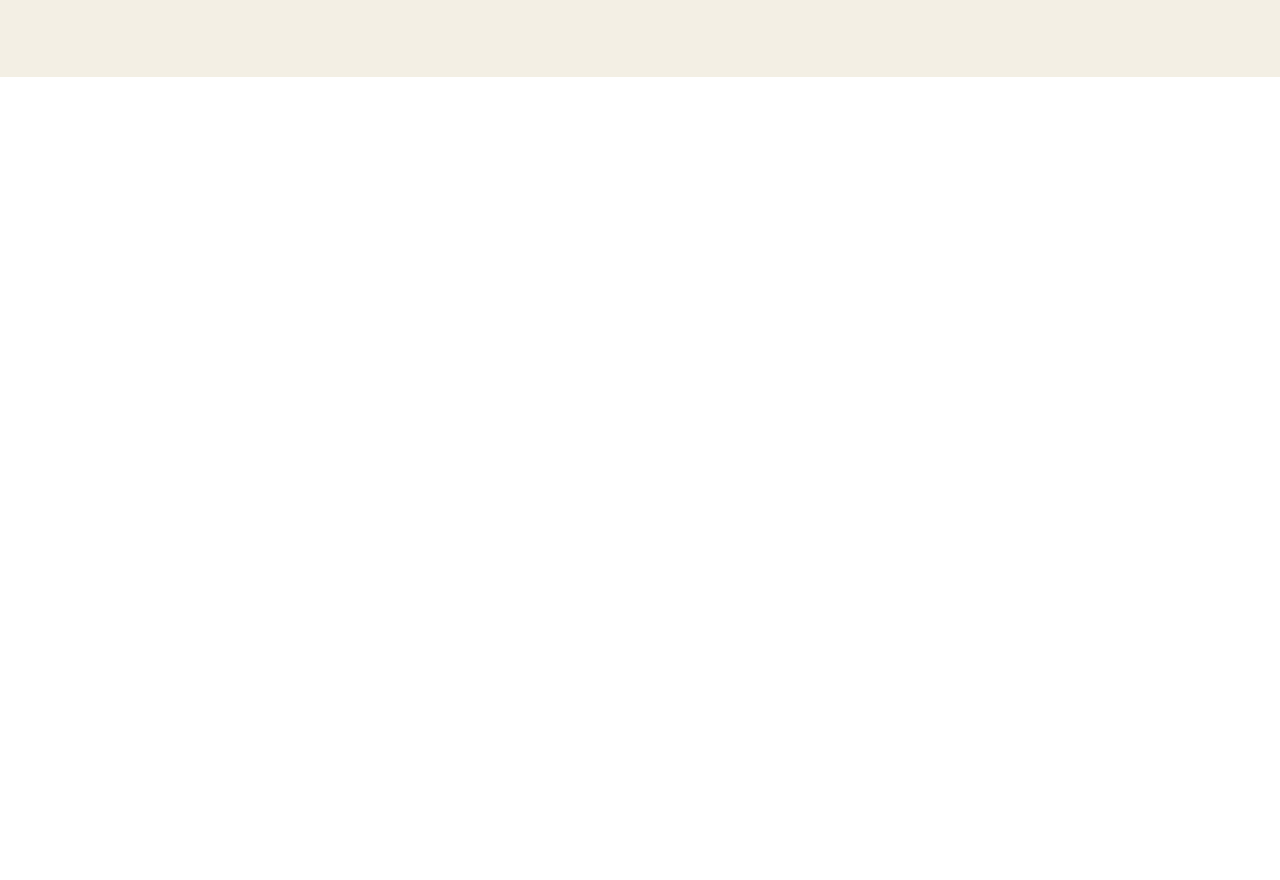
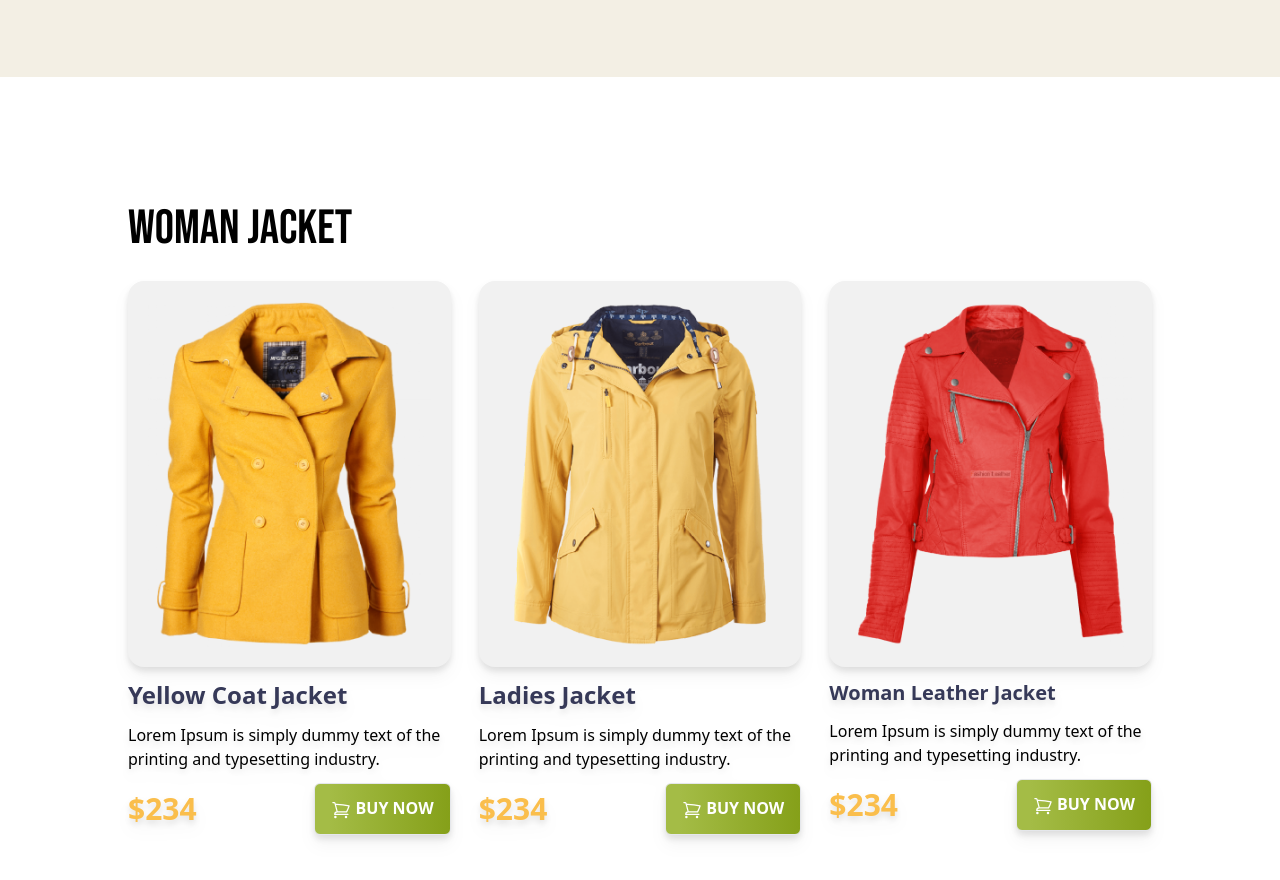
Before and after one commit to biswasbittu/Penguin_Fashion_pro-01, a plain HTML site: page index.html in a window 1280 px wide. Shown: the part 562-1442 px from the top of the page. Before the commit the page ends 800 px from the top, so only its background shows below. Drawn offline with nearby package versions, Linux system fonts and the light colour scheme.

Commit message:
woman Jacket section done

```diff
--- a/index.html
+++ b/index.html
@@ -7,6 +7,12 @@
     <!-- <link rel="stylesheet" href="./style.css"> -->
     <script src="https://cdn.tailwindcss.com"></script>
     <!-- Font-->
+    <link rel="preconnect" href="https://fonts.googleapis.com" />
+    <link rel="preconnect" href="https://fonts.gstatic.com" crossorigin />
+    <link
+      href="https://fonts.googleapis.com/css2?family=Roboto:wght@900&display=swap"
+      rel="stylesheet"
+    />
     <link rel="preconnect" href="https://fonts.googleapis.com" />
     <link rel="preconnect" href="https://fonts.gstatic.com" crossorigin />
     <link
@@ -23,7 +29,7 @@
 
     <title>Pengun_Fashion</title>
   </head>
-  <body class="">
+  <body class=" ">
     <header class="bg-[#f3efe4] px-4 md:px-32 py-20">
       <!--Nav bar-->
       <nav></nav>
@@ -63,9 +69,121 @@
         </div>
       </div>
     </header>
-    <main>
+    <main class="max-7xl mx-auto px-4 md:px-32 py-20">
+      <!-- Women jacket section-->
+      <section class="py-12">
+        <h3 class="text-5xl uppercase font-bebas ">WoMan Jacket</h3>
+        <div class=" grid md:grid-cols-2 lg:grid-cols-3 md:my-7 gap-7">
+          <!-- Cart 1-->
+          <div class="space-y-3 drop-shadow-lg">
+            <div class="bg-[#F1F1F1] p-5 rounded-2xl">
+              <img src="./images/jacket-1.png" alt="" />
+            </div>
+            <h4 class="text-2xl font-bold text-[#363958]">
+              Yellow Coat Jacket
+            </h4>
+            <p>
+              Lorem Ipsum is simply dummy text of the printing and typesetting
+              industry.
+            </p>
+            <div class="flex items-center justify-between">
+              <p class="font-roboto text-3xl font-bold text-[#FABE4C]">$234</p>
+              <button
+                class="border rounded-md bg-gradient-to-r from-[#A4BC46] from-10% via-[#85A019] via-100% text- font-semibold px-4 py-3 text-white uppercase font-roboto"
+              >
+                <svg
+                  xmlns="http://www.w3.org/2000/svg"
+                  fill="none"
+                  viewBox="0 0 24 24"
+                  stroke-width="1.5"
+                  stroke="currentColor"
+                  class="w-5 h-6 inline"
+                >
+                  <path
+                    stroke-linecap="round"
+                    stroke-linejoin="round"
+                    d="M2.25 3h1.386c.51 0 .955.343 1.087.835l.383 1.437M7.5 14.25a3 3 0 0 0-3 3h15.75m-12.75-3h11.218c1.121-2.3 2.1-4.684 2.924-7.138a60.114 60.114 0 0 0-16.536-1.84M7.5 14.25 5.106 5.272M6 20.25a.75.75 0 1 1-1.5 0 .75.75 0 0 1 1.5 0Zm12.75 0a.75.75 0 1 1-1.5 0 .75.75 0 0 1 1.5 0Z"
+                  />
+                </svg>
+                BUY NOW
+              </button>
+            </div>
+          </div>
+          <!-- jacket-2-->
+          <div class="space-y-3 drop-shadow-lg">
+            <div class="bg-[#F1F1F1] p-5 rounded-2xl">
+              <img src="./images/jacket-2.png" alt="" />
+            </div>
+            <h4 class="text-2xl font-bold text-[#363958]">
+              Ladies Jacket
+            </h4>
+            <p>
+              Lorem Ipsum is simply dummy text of the printing and typesetting
+              industry.
+            </p>
+            <div class="flex items-center justify-between">
+              <p class="font-roboto text-3xl font-bold text-[#FABE4C]">$234</p>
+              <button
+                class="border rounded-md bg-gradient-to-r from-[#A4BC46] from-10% via-[#85A019] via-100% text- font-semibold px-4 py-3 text-white uppercase font-roboto"
+              >
+                <svg
+                  xmlns="http://www.w3.org/2000/svg"
+                  fill="none"
+                  viewBox="0 0 24 24"
+                  stroke-width="1.5"
+                  stroke="currentColor"
+                  class="w-5 h-6 inline"
+                >
+                  <path
+                    stroke-linecap="round"
+                    stroke-linejoin="round"
+                    d="M2.25 3h1.386c.51 0 .955.343 1.087.835l.383 1.437M7.5 14.25a3 3 0 0 0-3 3h15.75m-12.75-3h11.218c1.121-2.3 2.1-4.684 2.924-7.138a60.114 60.114 0 0 0-16.536-1.84M7.5 14.25 5.106 5.272M6 20.25a.75.75 0 1 1-1.5 0 .75.75 0 0 1 1.5 0Zm12.75 0a.75.75 0 1 1-1.5 0 .75.75 0 0 1 1.5 0Z"
+                  />
+                </svg>
+                BUY NOW
+              </button>
+            </div>
+          </div>
+          <!-- jacket3-->
+          <div class="space-y-3 drop-shadow-lg">
+            <div class="bg-[#F1F1F1] p-5 rounded-2xl">
+              <img src="./images/jacket-3.png" alt="" />
+            </div>
+            <h4 class="text-xl font-bold text-[#363958]">
+              Woman Leather Jacket
+            </h4>
+            <p>
+              Lorem Ipsum is simply dummy text of the printing and typesetting
+              industry.
+            </p>
+            <div class="flex items-center justify-between">
+              <p class="font-roboto text-3xl font-bold text-[#FABE4C]">$234</p>
+              <button
+                class="border rounded-md bg-gradient-to-r from-[#A4BC46] from-10% via-[#85A019] via-100% text- font-semibold px-4 py-3 text-white uppercase font-roboto"
+              >
+                <svg
+                  xmlns="http://www.w3.org/2000/svg"
+                  fill="none"
+                  viewBox="0 0 24 24"
+                  stroke-width="1.5"
+                  stroke="currentColor"
+                  class="w-5 h-6 inline"
+                >
+                  <path
+                    stroke-linecap="round"
+                    stroke-linejoin="round"
+                    d="M2.25 3h1.386c.51 0 .955.343 1.087.835l.383 1.437M7.5 14.25a3 3 0 0 0-3 3h15.75m-12.75-3h11.218c1.121-2.3 2.1-4.684 2.924-7.138a60.114 60.114 0 0 0-16.536-1.84M7.5 14.25 5.106 5.272M6 20.25a.75.75 0 1 1-1.5 0 .75.75 0 0 1 1.5 0Zm12.75 0a.75.75 0 1 1-1.5 0 .75.75 0 0 1 1.5 0Z"
+                  />
+                </svg>
+                BUY NOW
+              </button>
+            </div>
+          </div>
+        </div>
+      </section>
 
 
+      <!---->
     </main>
     <footer></footer>
   </body>
```
